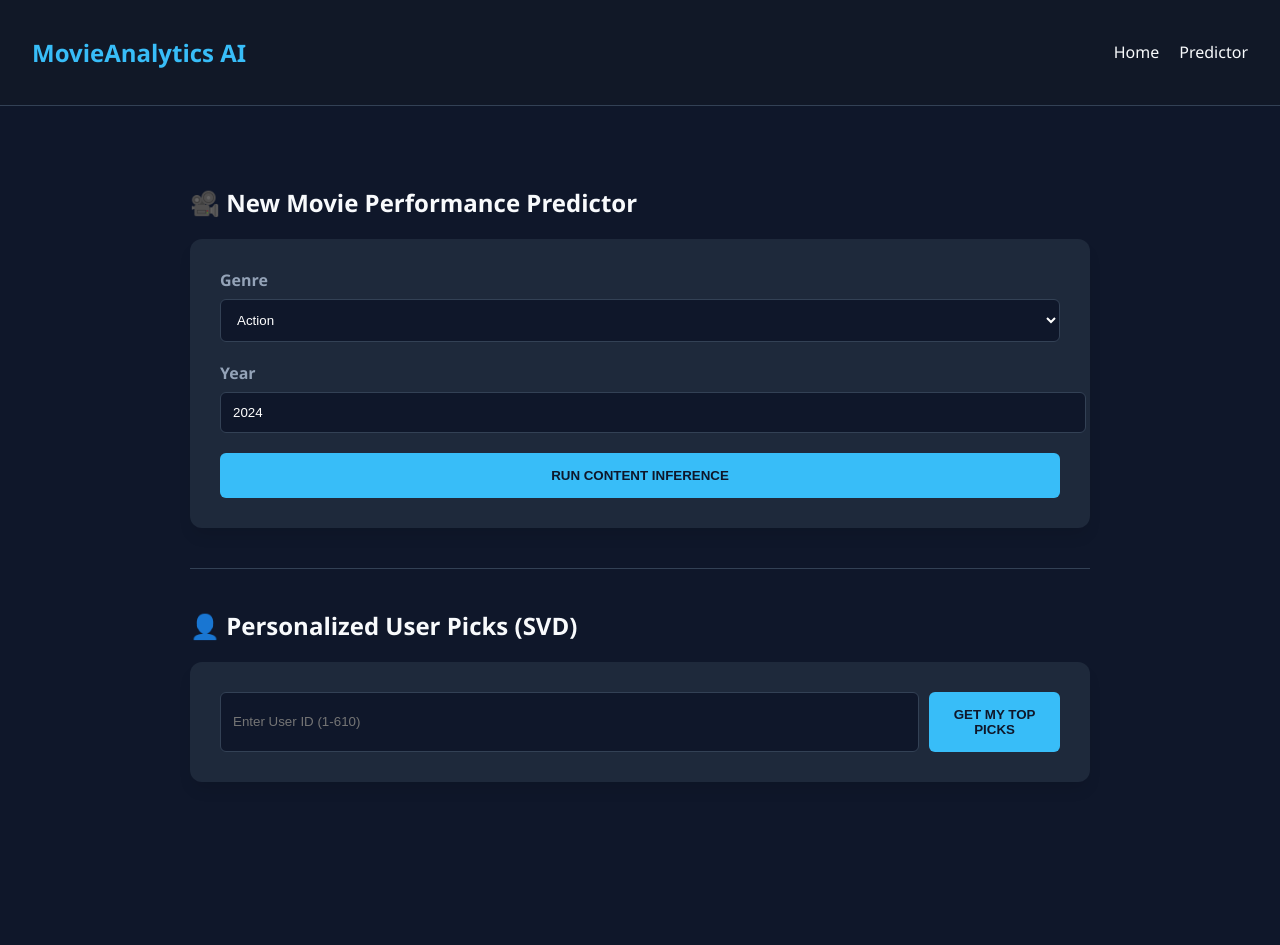
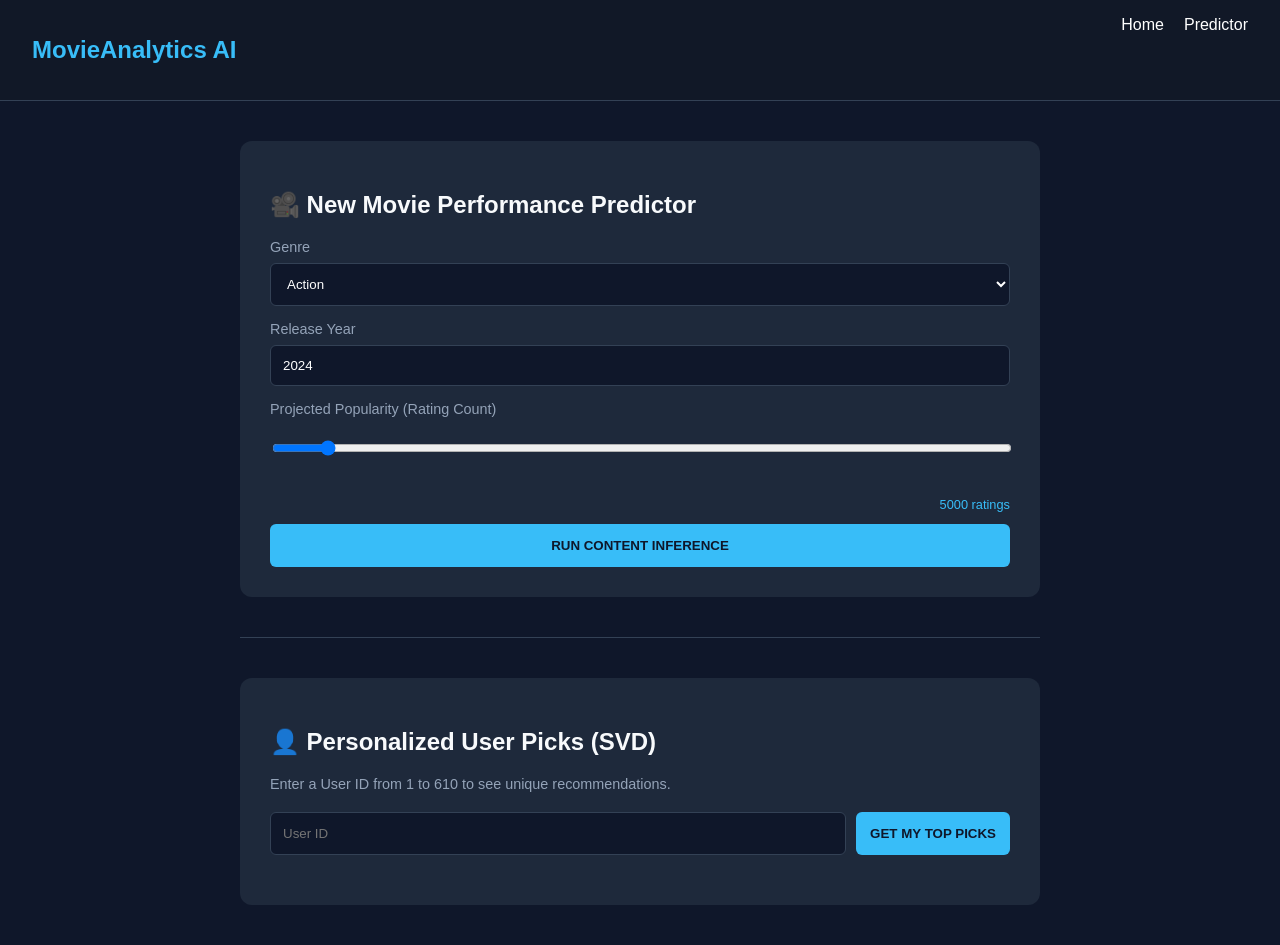
Before and after one commit to ronnyashy/ML_Final_Website, a Flask app: page /recommend in a window 1280 px wide. Before the commit the page ends 782 px from the top, so only its background shows below. Run offline with Flask 3, Linux system fonts and the light colour scheme.

Commit message:
Corrections for slider and users

```diff
--- a/app.py
+++ b/app.py
@@ -35,13 +35,16 @@ def home():
 def recommend_page():
     return render_template('recommendations.html')
 
-# --- Feature 1: Content-Based Prediction (For New Content) ---
+# --- Feature 1: Content-Based Prediction (Restored Popularity) ---
 @app.route('/api/predict', methods=['POST'])
 def predict_rating():
     data = request.json
     input_df = pd.DataFrame(0.0, index=[0], columns=cols)
+
+    # Map inputs to model features
     input_df['release_year'] = float(data.get('year', 2024))
     input_df['rating_count'] = float(data.get('popularity', 5000))
+
     genre = data.get('genre')
     if genre in cols:
         input_df[genre] = 1.0
@@ -58,22 +61,25 @@ def predict_rating():
     except Exception as e:
         return jsonify({"error": str(e)}), 400
 
-# --- Feature 2: Collaborative Filtering (For User Picks) ---
+# --- Feature 2: Collaborative Filtering (Fixed for Unique Recommendations) ---
 @app.route('/api/user-recommend/<user_id>')
 def get_user_picks(user_id):
     if not svd_model or movies_df is None:
         return jsonify({"error": "SVD Model not loaded"}), 500
 
     try:
-        # Sample a few diverse movies to recommend from
-        # We'll take the first 1000 movies from the CSV for speed
-        sample_movies = movies_df.head(1000)
+        # Convert user_id to int because Surprise usually trains on integers
+        uid = int(user_id)
+
+        # We'll take a sample of 1000 movies to find the best ones
+        sample_movies = movies_df.sample(min(1000, len(movies_df)))
 
         predictions = []
         for _, row in sample_movies.iterrows():
-            m_id = row['movieId']
-            # SVD Prediction
-            pred = svd_model.predict(str(user_id), str(m_id))
+            m_id = int(row['movieId'])
+            # SVD Prediction - passing the integer ID
+            pred = svd_model.predict(uid, m_id)
+
             predictions.append({
                 "title": row['title'],
                 "score": round(pred.est, 2),
@@ -84,7 +90,19 @@ def get_user_picks(user_id):
         predictions.sort(key=lambda x: x['score'], reverse=True)
         return jsonify(predictions[:5])
     except Exception as e:
-        return jsonify({"error": str(e)}), 400
+        # Fallback for string IDs if the model was trained on strings
+        print(f"Retry with string IDs due to: {e}")
+        try:
+            predictions = []
+            for _, row in movies_df.head(500).iterrows():
+                pred = svd_model.predict(str(user_id), str(row['movieId']))
+                predictions.append({
+                    "title": row['title'], "score": round(pred.est, 2), "genres": row['genres']
+                })
+            predictions.sort(key=lambda x: x['score'], reverse=True)
+            return jsonify(predictions[:5])
+        except:
+            return jsonify({"error": "Failed to generate personalized picks"}), 400
 
 if __name__ == '__main__':
     app.run(debug=True)
--- a/static/app.js
+++ b/static/app.js
@@ -1,14 +1,16 @@
 async function calculateAI() {
     const year = document.getElementById('movieYear').value;
     const genre = document.getElementById('movieGenre').value;
+    const popularity = document.getElementById('moviePop').value;
     const resDiv = document.getElementById('results');
+
     document.getElementById('score').innerText = "...";
     resDiv.style.display = "block";
 
     const response = await fetch('/api/predict', {
         method: 'POST',
         headers: { 'Content-Type': 'application/json' },
-        body: JSON.stringify({ year, genre, popularity: 5000 })
+        body: JSON.stringify({ year, genre, popularity })
     });
     const data = await response.json();
     document.getElementById('score').innerText = data.predicted_rating;
@@ -18,7 +20,10 @@ async function calculateAI() {
 async function fetchPersonalized() {
     const uid = document.getElementById('userId').value;
     const grid = document.getElementById('userResults');
-    grid.innerHTML = "<p>Analyzing your taste profile...</p>";
+
+    if (!uid) { alert("Please enter a User ID"); return; }
+
+    grid.innerHTML = "<p style='color: #38bdf8;'>Querying SVD Model for unique taste profile...</p>";
 
     try {
         const response = await fetch(`/api/user-recommend/${uid}`);
@@ -27,14 +32,16 @@ async function fetchPersonalized() {
         grid.innerHTML = "";
         movies.forEach(m => {
             grid.innerHTML += `
-                <div class="data-card" style="margin-bottom: 10px; padding: 15px; background: #1e293b; border-radius: 8px;">
-                    <div style="color: #38bdf8; font-weight: bold;">Match: ${m.score} ★</div>
-                    <div style="font-size: 1.1rem; margin: 5px 0;">${m.title}</div>
-                    <div style="font-size: 0.8rem; color: #94a3b8;">${m.genres}</div>
+                <div class="data-card" style="margin-bottom: 15px; padding: 20px; background: #1e293b; border-radius: 8px; border-left: 4px solid #38bdf8;">
+                    <div style="display: flex; justify-content: space-between;">
+                        <span style="font-size: 1.2rem; font-weight: bold; color: white;">${m.title}</span>
+                        <span style="color: #38bdf8; font-weight: bold;">${m.score} ★</span>
+                    </div>
+                    <div style="font-size: 0.85rem; color: #94a3b8; margin-top: 5px;">Genres: ${m.genres}</div>
                 </div>
             `;
         });
     } catch (e) {
-        grid.innerHTML = "Error loading recommendations.";
+        grid.innerHTML = "<p style='color: #ef4444;'>Failed to load personalized recommendations.</p>";
     }
 }
--- a/static/movie.css
+++ b/static/movie.css
@@ -2,79 +2,18 @@
     --bg: #0f172a;
     --card: #1e293b;
     --accent: #38bdf8;
-    --success: #10b981;
     --text: #f8fafc;
 }
 
-body {
-    background-color: var(--bg);
-    color: var(--text);
-    font-family: 'Segoe UI', Tahoma, Geneva, Verdana, sans-serif;
-    margin: 0;
-}
-
-.navbar {
-    background: #111827;
-    padding: 1rem 2rem;
-    display: flex;
-    justify-content: space-between;
-    align-items: center;
-    border-bottom: 1px solid #334155;
-}
-
-.navbar a {
-    color: var(--text);
-    text-decoration: none;
-    margin-left: 20px;
-}
-
-.dashboard-container {
-    max-width: 900px;
-    margin: 40px auto;
-    padding: 20px;
-}
-
-.input-group {
-    background: var(--card);
-    padding: 30px;
-    border-radius: 12px;
-    box-shadow: 0 10px 15px -3px rgba(0,0,0,0.1);
-}
-
-label { display: block; margin-bottom: 8px; font-weight: 600; color: #94a3b8; }
-
-input, select {
-    width: 100%;
-    padding: 12px;
-    background: #0f172a;
-    border: 1px solid #334155;
-    border-radius: 6px;
-    color: white;
-    margin-bottom: 20px;
-}
-
-button {
-    width: 100%;
-    padding: 15px;
-    background: var(--accent);
-    color: var(--bg);
-    border: none;
-    border-radius: 6px;
-    font-weight: 800;
-    cursor: pointer;
-    transition: 0.3s;
-}
-
-button:hover { background: #7dd3fc; }
-
-.result-card {
-    margin-top: 30px;
-    padding: 40px;
-    background: var(--card);
-    border-radius: 12px;
-    text-align: center;
-    border-top: 4px solid var(--accent);
-}
-
-.rating-score { font-size: 5rem; font-weight: 900; color: var(--accent); line-height: 1; }
-.badge { background: var(--success); color: white; padding: 5px 15px; border-radius: 50px; font-size: 0.9rem; }
+body { background: var(--bg); color: var(--text); font-family: sans-serif; margin: 0; }
+.navbar { background: #111827; padding: 1rem 2rem; display: flex; justify-content: space-between; border-bottom: 1px solid #334155; }
+.navbar a { color: white; text-decoration: none; margin-left: 20px; }
+.dashboard-container { max-width: 800px; margin: 40px auto; padding: 0 20px; }
+.card-section { background: var(--card); padding: 30px; border-radius: 12px; margin-bottom: 30px; }
+.input-group { margin-top: 20px; }
+label { display: block; margin-bottom: 8px; color: #94a3b8; font-size: 0.9rem; }
+input, select { width: 100%; padding: 12px; background: #0f172a; border: 1px solid #334155; border-radius: 6px; color: white; margin-bottom: 15px; box-sizing: border-box; }
+button { width: 100%; padding: 14px; background: var(--accent); color: #0f172a; font-weight: bold; border: none; border-radius: 6px; cursor: pointer; }
+.result-card { text-align: center; padding: 20px; margin-top: 20px; border-top: 2px solid #334155; }
+.rating-score { font-size: 4rem; font-weight: 800; color: var(--accent); }
+.badge { background: #10b981; color: white; padding: 4px 12px; border-radius: 20px; display: inline-block; }
--- a/templates/recommendations.html
+++ b/templates/recommendations.html
@@ -20,9 +20,17 @@
                 <select id="movieGenre">
                     <option value="Action">Action</option><option value="Sci-Fi">Sci-Fi</option>
                     <option value="Drama">Drama</option><option value="Comedy">Comedy</option>
+                    <option value="Horror">Horror</option><option value="Romance">Romance</option>
                 </select>
-                <label>Year</label>
+
+                <label>Release Year</label>
                 <input type="number" id="movieYear" value="2024">
+
+                <label>Projected Popularity (Rating Count)</label>
+                <input type="range" id="moviePop" min="10" max="100000" value="5000"
+                       oninput="document.getElementById('pVal').innerText = this.value">
+                <p style="text-align: right; font-size: 0.8rem; color: var(--accent);"><span id="pVal">5000</span> ratings</p>
+
                 <button onclick="calculateAI()">RUN CONTENT INFERENCE</button>
             </div>
             <div id="results" class="result-card" style="display: none;">
@@ -35,11 +43,12 @@
 
         <div class="card-section">
             <h2>👤 Personalized User Picks (SVD)</h2>
+            <p style="font-size: 0.9rem; color: #94a3b8;">Enter a User ID from 1 to 610 to see unique recommendations.</p>
             <div class="input-group" style="display: flex; gap: 10px;">
-                <input type="number" id="userId" placeholder="Enter User ID (1-610)" style="margin: 0;">
+                <input type="number" id="userId" placeholder="User ID" style="margin: 0; flex: 1;">
                 <button onclick="fetchPersonalized()" style="width: auto;">GET MY TOP PICKS</button>
             </div>
-            <div id="userResults" class="movie-grid"></div>
+            <div id="userResults" class="movie-grid" style="margin-top: 20px;"></div>
         </div>
     </div>
 </body>
```
